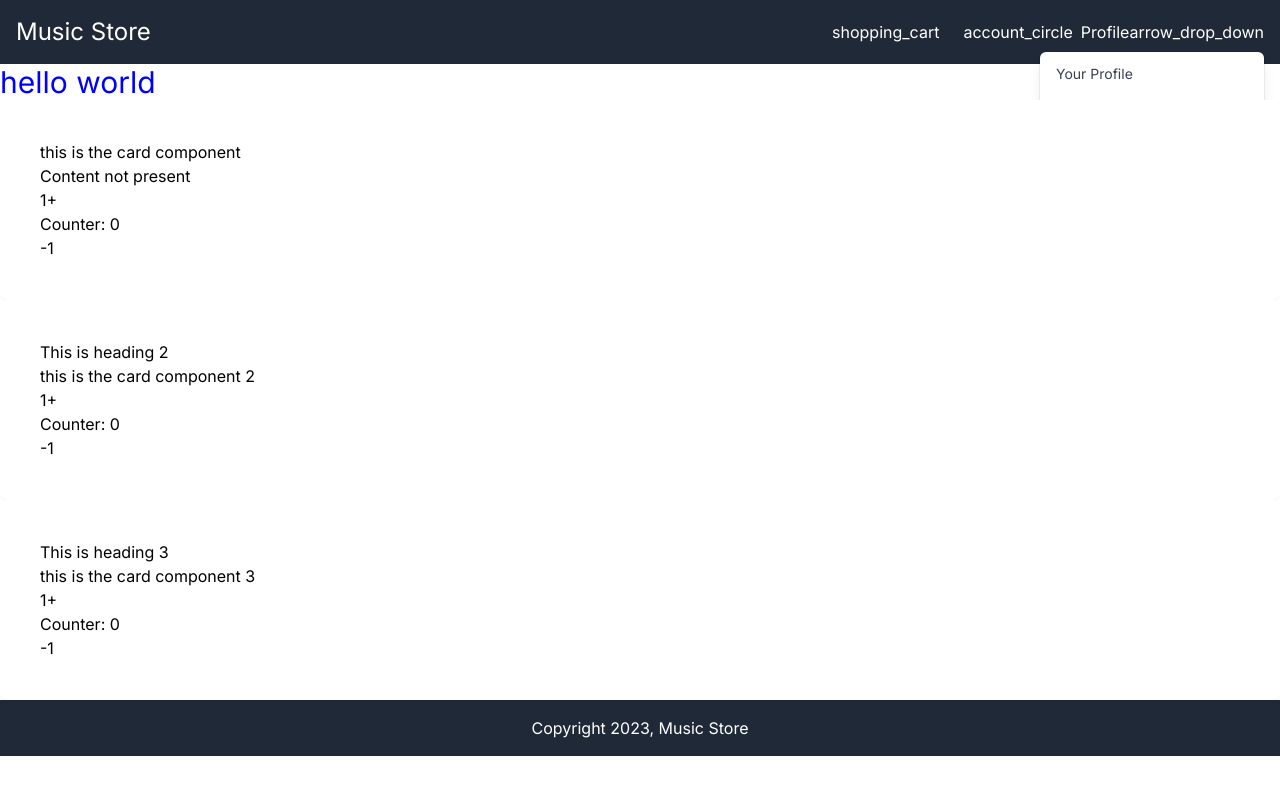
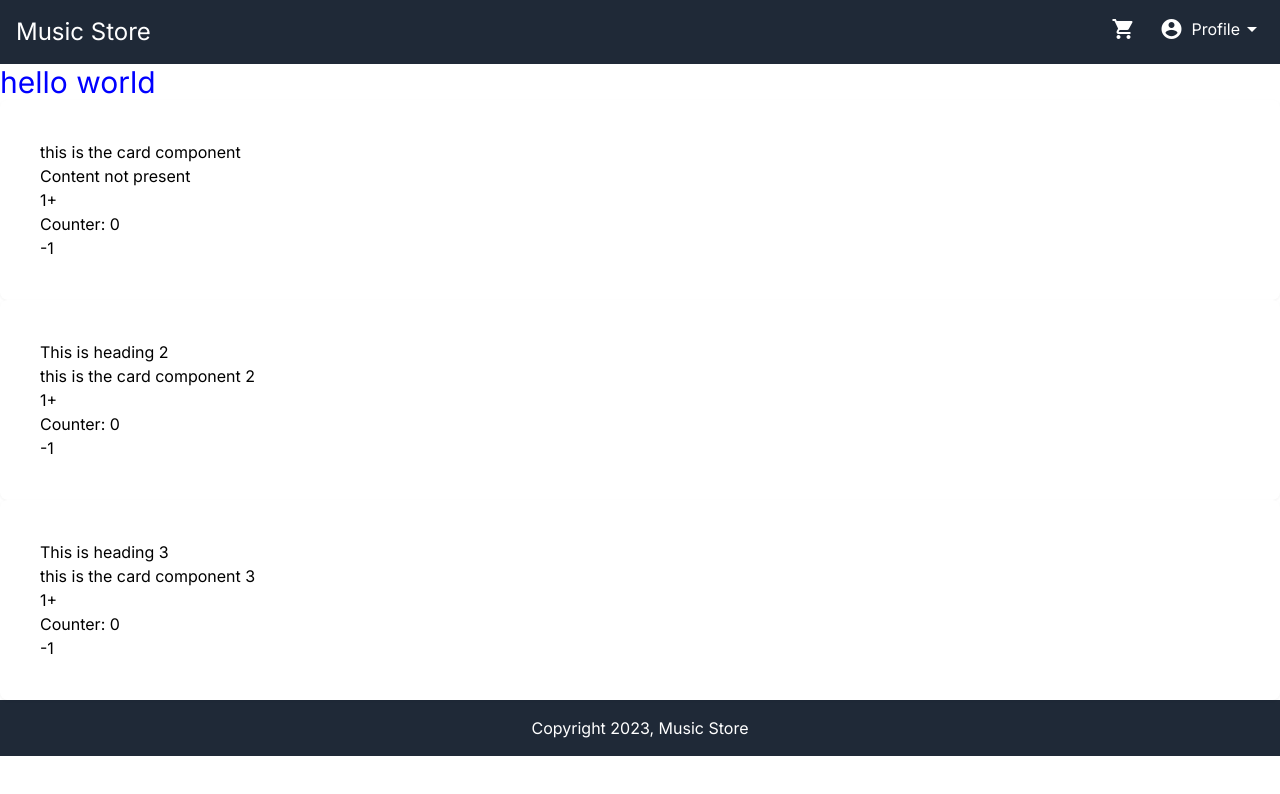
Before and after one commit to frontenddevtrainer/nextjs-march-24, a Next.js app: page / in a window 1280 px wide. Shown: the top 794 px of the page. Built offline with nearby package versions, Linux system fonts and the light colour scheme.

Commit message:
added header component with show menu state.

```diff
--- a/app/components/common/header/index.tsx
+++ b/app/components/common/header/index.tsx
@@ -1,48 +1,36 @@
-const Header = () => {
+"use client";
+import { useState } from "react";
+import HeaderMenu from "./menu";
+
+interface HeaderProps {
+  title: string;
+}
+
+const Header = (props: HeaderProps) => {
+  const { title } = props;
+  const [showMenu, setShowMenu] = useState(false);
+
   return (
     <header className="bg-gray-800 text-white p-4 flex justify-between items-center">
-      <h1 className="text-2xl">Music Store</h1>
+      <h1 className="text-2xl">{title}</h1>
       <div className="flex items-center">
         <a href="#" className="mr-6">
           <span className="material-icons"> shopping_cart </span>
         </a>
 
         <div className="relative inline-block text-left">
-          <button type="button" className="inline-flex items-center">
+          <button
+            type="button"
+            className="inline-flex items-center"
+            onClick={() => {
+              setShowMenu(!showMenu);
+            }}
+          >
             <span className="material-icons"> account_circle </span>
             <span className="ml-2">Profile</span>
-            <span className="material-icons"> arrow_drop_down </span>
+            <span className="material-icons" style={{ color : showMenu ? "red" : "" }}> { showMenu ? "arrow_drop_up" : "arrow_drop_down" } </span>
           </button>
-          <div className="origin-top-right absolute right-0 mt-2 w-56 rounded-md shadow-lg bg-white ring-1 ring-black ring-opacity-5">
-            <div
-              className="py-1"
-              role="menu"
-              aria-orientation="vertical"
-              aria-labelledby="options-menu"
-            >
-              <a
-                href="#"
-                className="block px-4 py-2 text-sm text-gray-700 hover:bg-gray-100"
-                role="menuitem"
-              >
-                Your Profile
-              </a>
-              <a
-                href="#"
-                className="block px-4 py-2 text-sm text-gray-700 hover:bg-gray-100"
-                role="menuitem"
-              >
-                Settings
-              </a>
-              <a
-                href="#"
-                className="block px-4 py-2 text-sm text-gray-700 hover:bg-gray-100"
-                role="menuitem"
-              >
-                Sign out
-              </a>
-            </div>
-          </div>
+          {showMenu && <HeaderMenu />}
         </div>
       </div>
     </header>
--- /dev/null
+++ b/app/components/common/header/menu.tsx
@@ -0,0 +1,36 @@
+const HeaderMenu = () => {
+  return (
+    <div className="origin-top-right absolute right-0 mt-2 w-56 rounded-md shadow-lg bg-white ring-1 ring-black ring-opacity-5 z-50">
+      <div
+        className="py-1"
+        role="menu"
+        aria-orientation="vertical"
+        aria-labelledby="options-menu"
+      >
+        <a
+          href="#"
+          className="block px-4 py-2 text-sm text-gray-700 hover:bg-gray-100"
+          role="menuitem"
+        >
+          Your Profile
+        </a>
+        <a
+          href="#"
+          className="block px-4 py-2 text-sm text-gray-700 hover:bg-gray-100"
+          role="menuitem"
+        >
+          Settings
+        </a>
+        <a
+          href="#"
+          className="block px-4 py-2 text-sm text-gray-700 hover:bg-gray-100"
+          role="menuitem"
+        >
+          Sign out
+        </a>
+      </div>
+    </div>
+  );
+};
+
+export default HeaderMenu
--- a/app/layout.tsx
+++ b/app/layout.tsx
@@ -19,9 +19,13 @@ export default function RootLayout({
   return (
     <html lang="en">
       <body className={inter.className}>
-        <Header />
+        <Header title="Music Store" />
         {children}
-        <Footer/>
+        <Footer />
+        <link
+          href="https://fonts.googleapis.com/icon?family=Material+Icons"
+          rel="stylesheet"
+        />
       </body>
     </html>
   );
```
